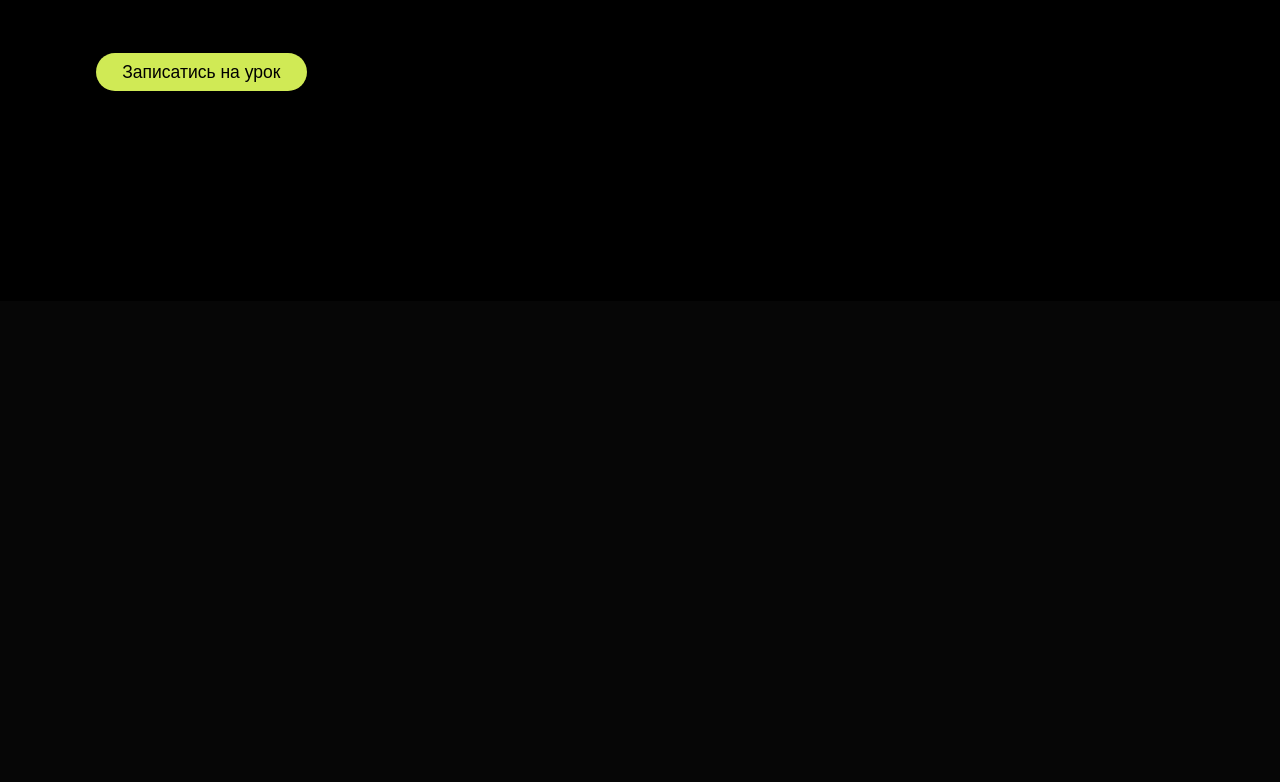
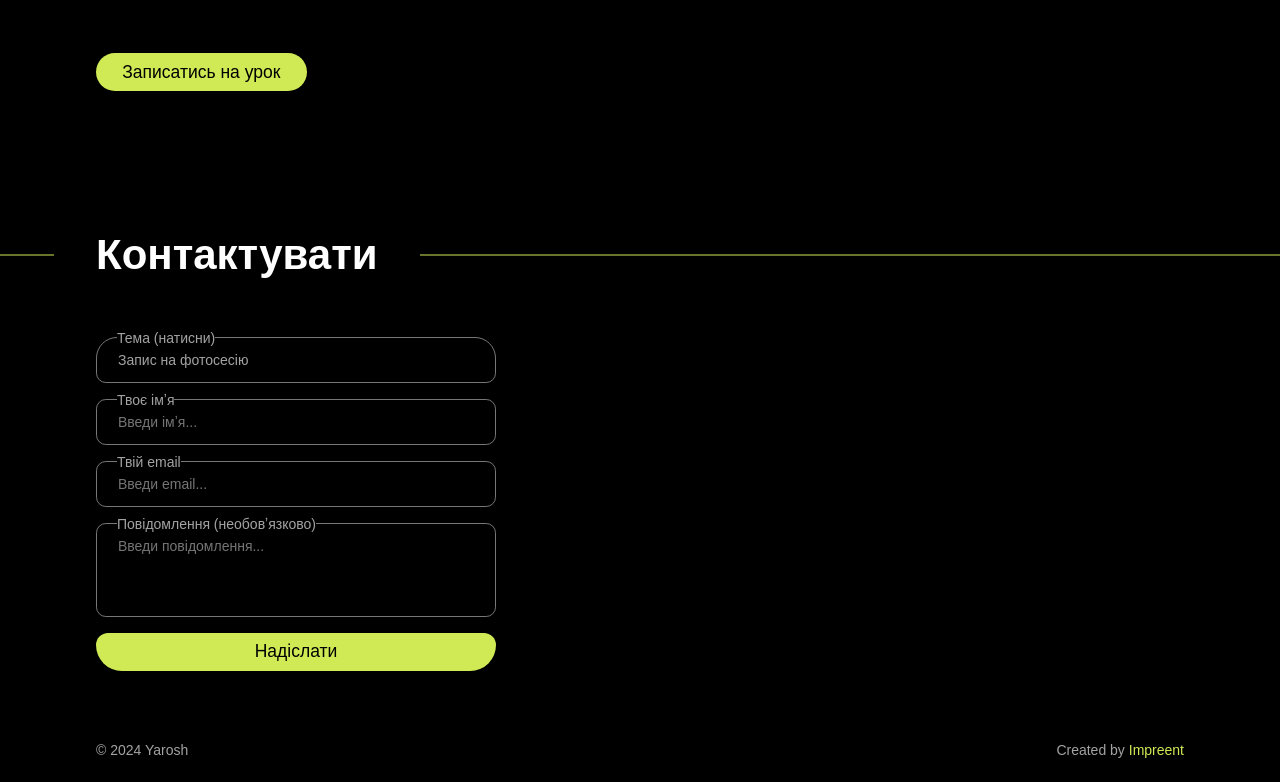
Before and after one commit to royarosh/royarosh.github.io, a PHP site: page / in a window 1280 px wide; the page is wider, and only the part inside the window is pictured. Shown: the part 4130-4912 px from the top of that part. Before the commit the page ends 4221 px from the top of that part, so only its background shows below. Run offline with PHP 8.4, Linux system fonts and the light colour scheme; some web fonts are replaced.

Commit message:
test if .php works

```diff
--- a/index.html
+++ b/index.php
@@ -139,5 +139,33 @@
         </div>
         <a href="#contact" class="brand-btn">Записатись на урок</a>
     </section>
+    <section id="contact">
+        <h1 class="section-title">Контактувати<div class="line"></div></h1>
+        <!-- <form action="mailto:contact.yarosh@gmail.com" method="post" enctype="text/plain"> -->
+        <form action="./static/mail.inc.php" method="post" enctype="text/plain">
+            <label for="subject-select">Тема (натисни)</label><br>
+            <select name="subject" id="subject-select">
+                <option value="photosession">Запис на фотосесію</option>
+                <option value="order-of-design">Замовлення дизайну</option>
+                <option value="lesson-arrangament">Запис на урок</option>
+                <option value="other">Інше</option>
+            </select><br>
+
+            <label for="name-inp">Твоє імʼя</label><br>
+            <input placeholder="Введи імʼя..." type="text" id="name-inp" name="name" required><br>
+
+            <label for="email-inp">Твій email</label><br>
+            <input placeholder="Введи email..." type="email" id="email-inp" name="email" required><br>
+
+            <label for="message-inp">Повідомлення (необовʼязково)</label><br>
+            <textarea placeholder="Введи повідомлення..." name="message" id="message-inp" rows="4"></textarea><br>
+
+            <button class="brand-btn" type="submit">Надіслати</button>
+        </form>
+    </section>
+    <footer>
+        <p class="copy">&copy; 2024 Yarosh</p>
+        <p class="watermark">Created by <a href="https://impreent.com">Impreent</a></p>
+    </footer>
 </body>
 </html>
--- a/static/index.css
+++ b/static/index.css
@@ -39,8 +39,6 @@ html {
 body {
     background-color: var(--bg1);
     overflow-x: hidden;
-
-    margin-bottom: 10em;
 }
 a {
     text-decoration: none;
@@ -59,6 +57,8 @@ a {
     transition: 50ms;
     display: inline-block;
     text-decoration: none;
+    cursor: pointer;
+    border: 0;
 }
 .brand-btn:hover {
     opacity: .8;
@@ -109,7 +109,7 @@ nav a:not(.dummy):hover {
     color: var(--brand1);
 }
 
-section {
+section, footer {
     max-width: 1200px;
     margin-left: auto;
     margin-right: auto;
@@ -339,6 +339,54 @@ section {
     color: var(--bg1);
 }
 
+
+#contact .section-title {
+    margin-bottom: 1em;
+}
+#contact label {
+    position: relative;
+    left: 1.5em;
+    top: .6em;
+    background-color: var(--bg1);
+    border-radius: .2em;
+}
+#contact input, #contact select, #contact textarea {
+    background-color: #0000;
+    resize: none;
+    border: 1px solid #777;
+    padding: 1em 1.5em;
+    border-radius: .7em;
+    appearance: none;
+    width: 400px;
+    max-width: 100%;
+    outline: none;
+}
+#contact select {
+    border-top-left-radius: 1.5em;
+    border-top-right-radius: 1.5em;
+}
+#contact button {
+    margin-top: .7em;
+    border-radius: .7em .7em 1.5em 1.5em;
+    width: 400px;
+    max-width: 100%;
+}
+
+footer {
+    display: flex;
+    flex-wrap: wrap;
+    justify-content: space-between;
+    gap: .7em 1.5em;
+    padding-top: 0;
+    padding-bottom: 1.5em;
+}
+footer .watermark a {
+    font-family: var(--font1);
+    font-weight: 300;
+    color: var(--brand1);
+}
+
+
 @media (max-width: 600px) {
     :root {
         font-size: 13px;
--- /dev/null
+++ b/static/mail.inc.php
@@ -0,0 +1,3 @@
+<?php
+
+// echo 'kinda emailed it ' . $_POST['name'];
```
